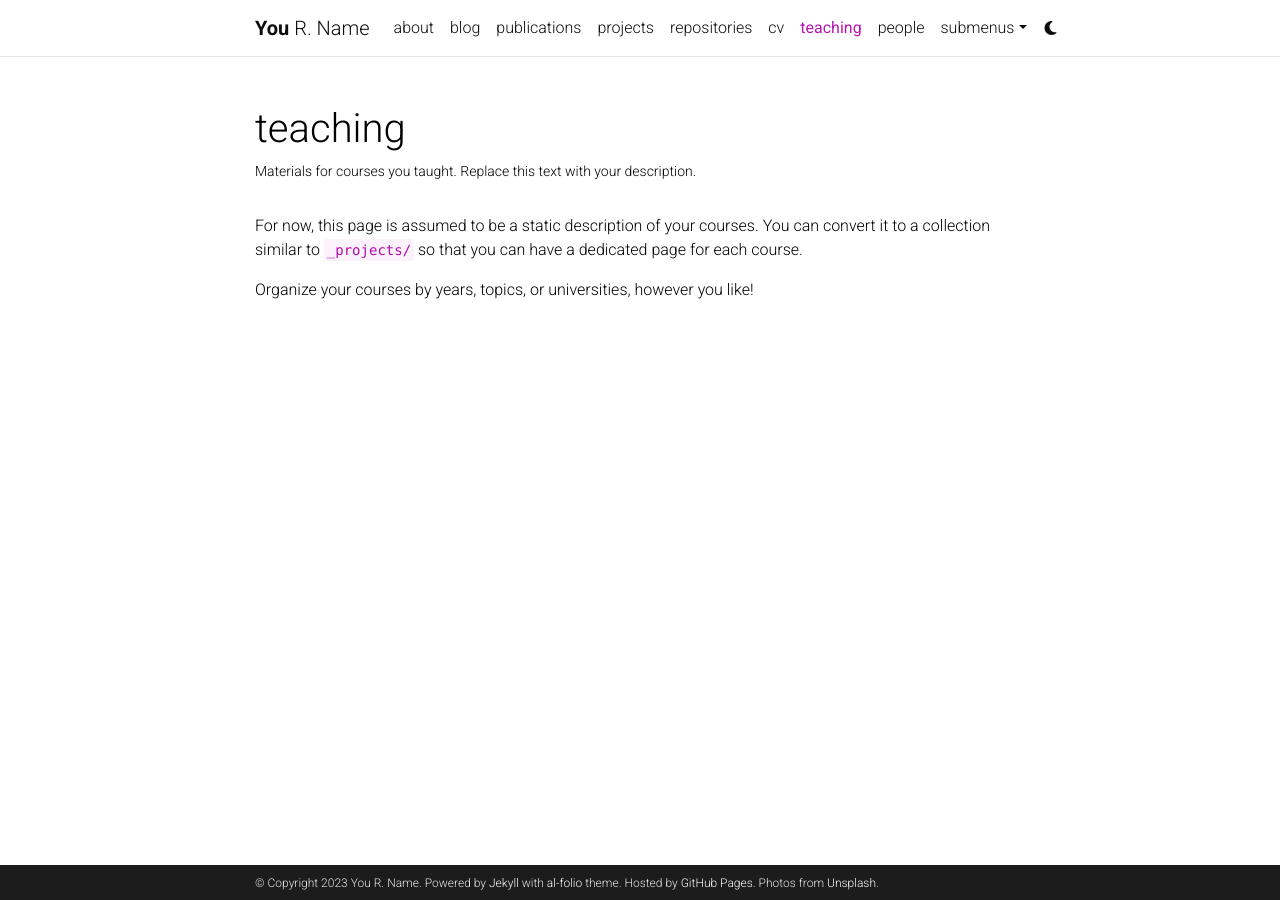
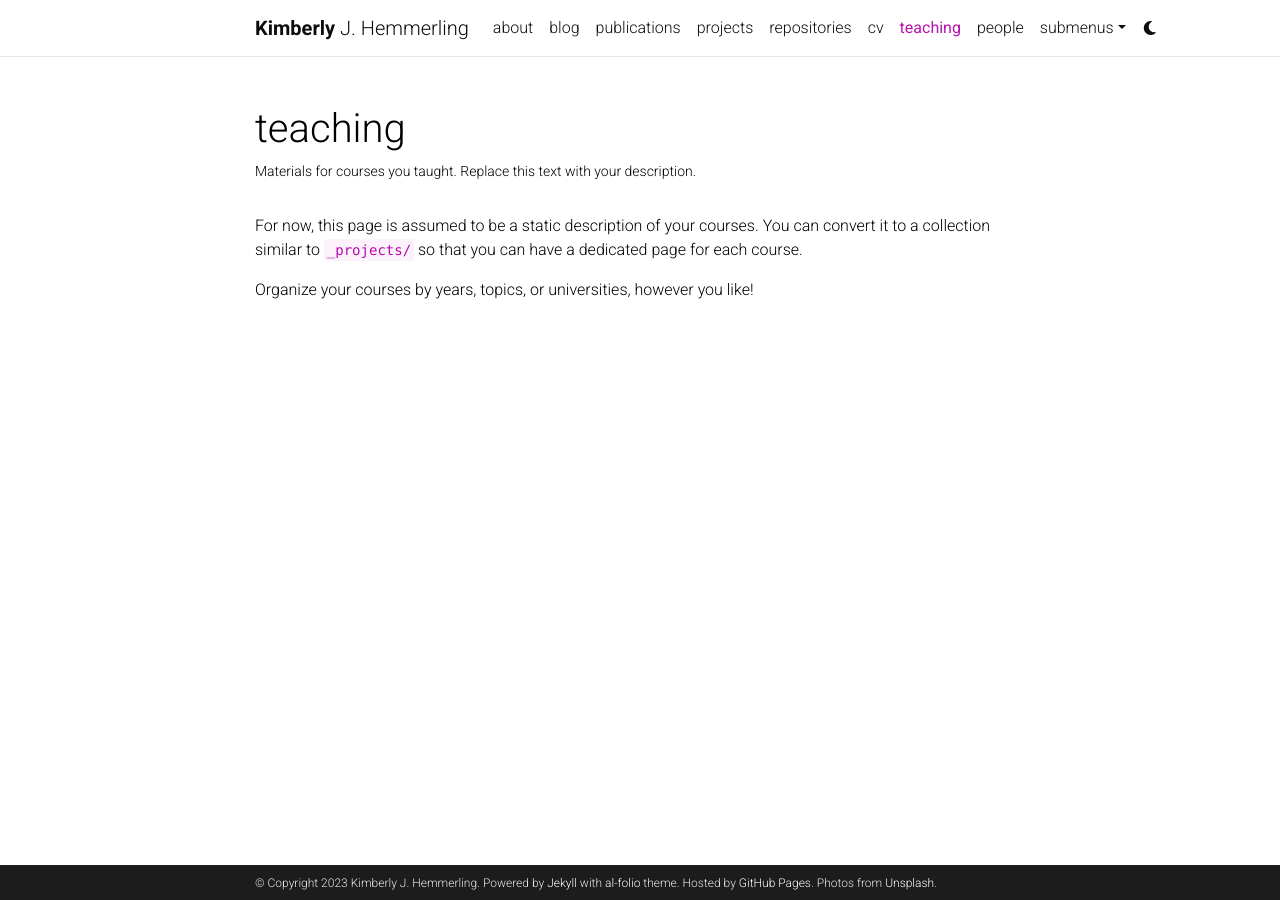
Before and after one commit to khemmerling/khemmerling.github.io, a Jekyll site: the page built from _pages/teaching.md, in a window 1280 px wide. Built offline with Jekyll 4.4.1, drawn with Linux system fonts in a browser that asks for light colours; comment, search, counter and statistics services are not loaded; a style sheet for code colours, icons or effects is not loaded.

Commit message:
Initial info added

```diff
--- a/_config.yml
+++ b/_config.yml
@@ -3,9 +3,9 @@
 # -----------------------------------------------------------------------------
 
 title: blank # the website title (if blank, full name will be used instead)
-first_name: You
-middle_name: R.
-last_name: Name
+first_name: Kimberly
+middle_name: J.
+last_name: Hemmerling
 email: you@example.com
 description: > # the ">" symbol means to ignore newlines until "footer_text:"
   A simple, whitespace theme for academics. Based on [*folio](https://github.com/bogoli/-folio) design.
@@ -18,8 +18,8 @@
 lang: en # the language of your site (for example: en, fr, cn, ru, etc.)
 icon: ⚛️  # the emoji used as the favicon (alternatively, provide image name in /assets/img/)
 
-url: https://alshedivat.github.io # the base hostname & protocol for your site
-baseurl: /al-folio # the subpath of your site, e.g. /blog/
+url: https://khemmerling.github.io # the base hostname & protocol for your site
+baseurl: # the subpath of your site, e.g. /blog/
 last_updated: false # set to true if you want to display last updated in the footer
 impressum_path:  # set to path to include impressum link in the footer, use the same path as permalink in a page, helps to conform with EU GDPR
 
```
